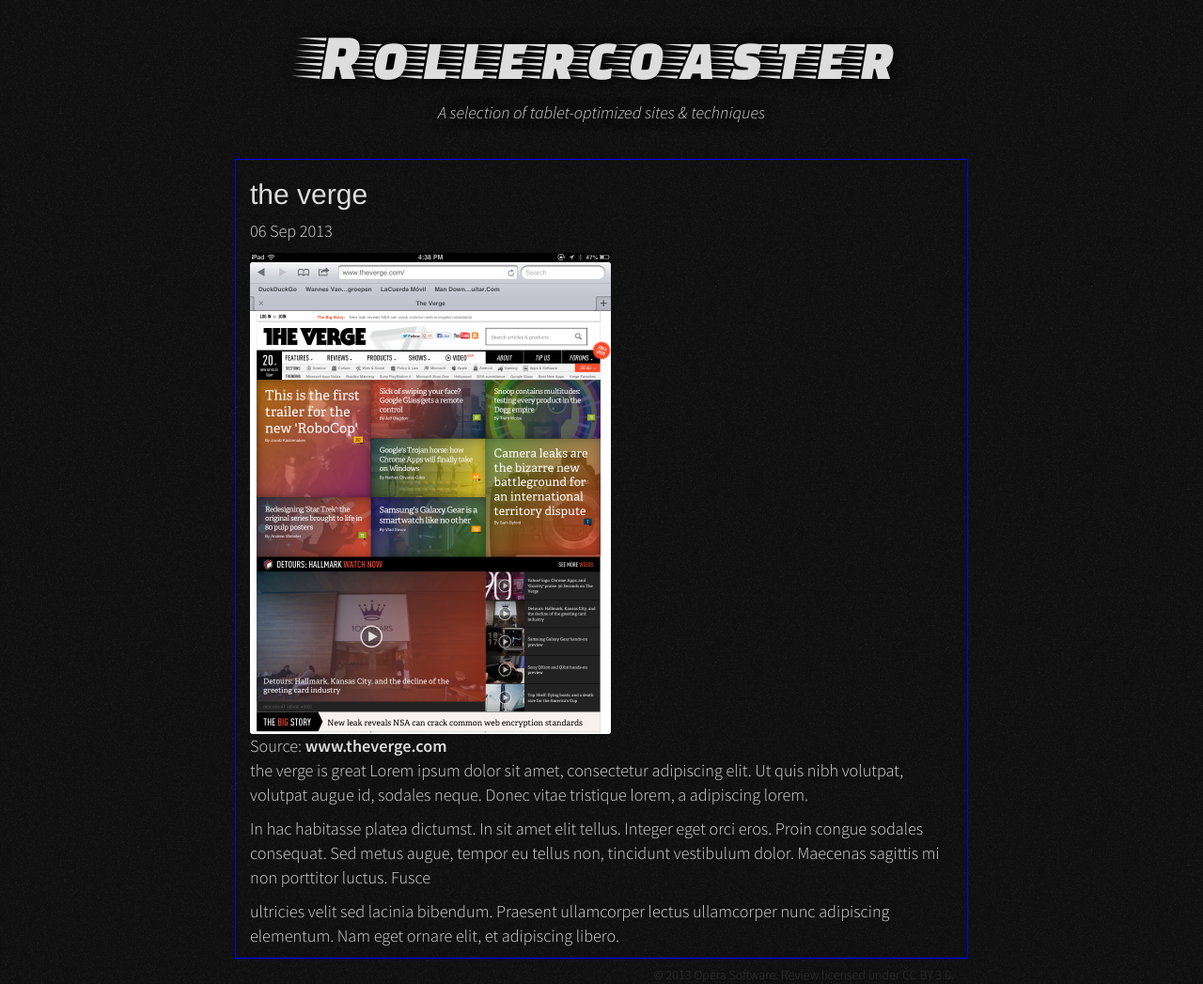
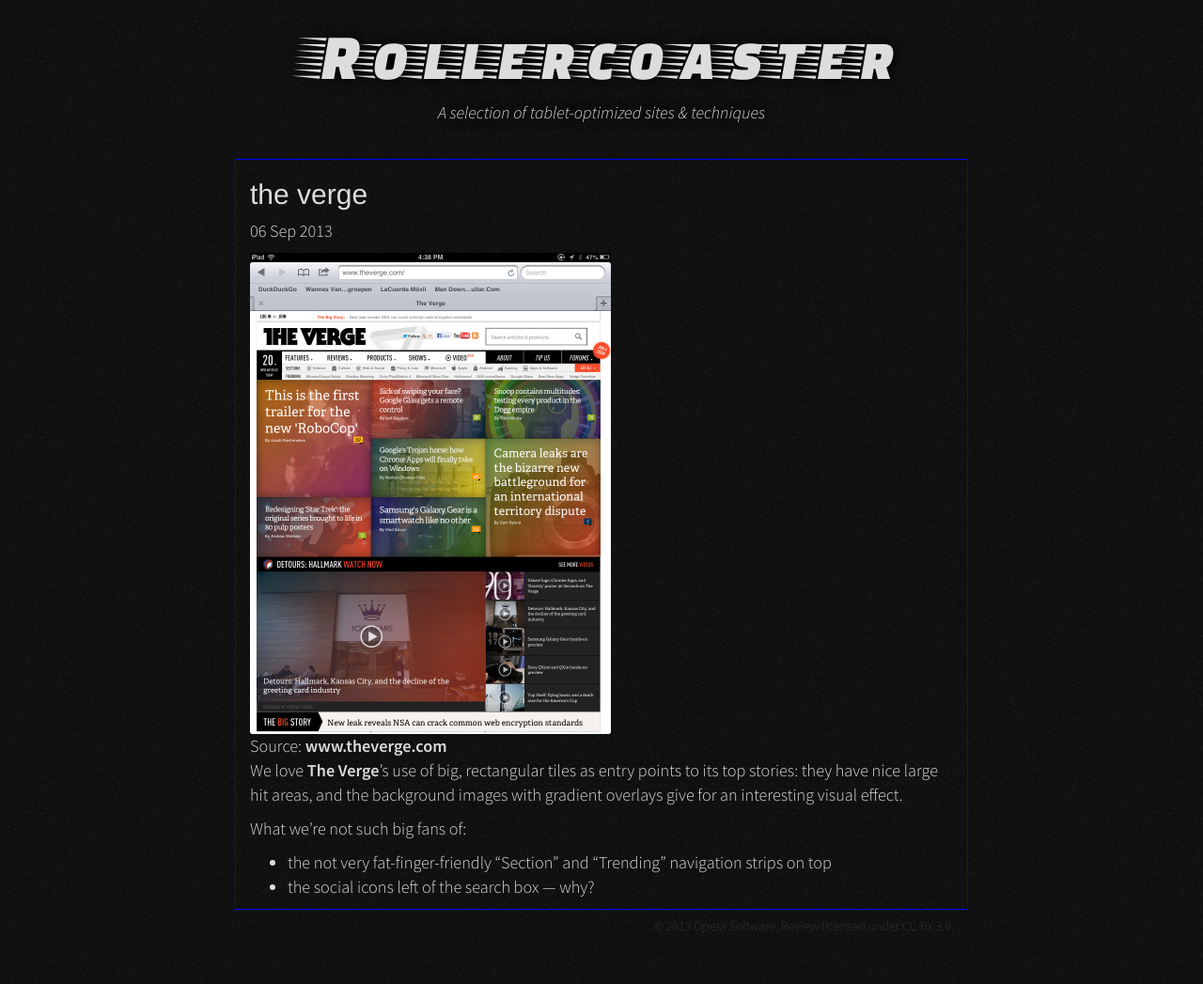
Before and after one commit to operasoftware/rollercoaster, a Jekyll site: the page built from _posts/2013-09-06-verge.md, in a window 1280 px wide. Shown: the whole page at 94% size. Built offline with Jekyll 4.4.1, drawn with Linux system fonts in a browser that asks for light colours; Markdown is read by kramdown in place of the engine named in the settings.

Commit message:
verge entry draft

```diff
--- a/_posts/2013-09-06-verge.md
+++ b/_posts/2013-09-06-verge.md
@@ -4,8 +4,9 @@
 image: verge.png
 website: www.theverge.com
 ---
-the verge is great Lorem ipsum dolor sit amet, consectetur adipiscing elit. Ut quis nibh volutpat, volutpat augue id, sodales neque. Donec vitae tristique lorem, a adipiscing lorem.
+We love [The Verge](http://theverge.com/)'s use of big, rectangular tiles as entry points to its top stories: they have nice large hit areas, and the background images with gradient overlays give for an interesting visual effect.
 
-In hac habitasse platea dictumst. In sit amet elit tellus. Integer eget orci eros. Proin congue sodales consequat. Sed metus augue, tempor eu tellus non, tincidunt vestibulum dolor. Maecenas sagittis mi non porttitor luctus. Fusce
+What we're not such big fans of:
 
-ultricies velit sed lacinia bibendum. Praesent ullamcorper lectus ullamcorper nunc adipiscing elementum. Nam eget ornare elit, et adipiscing libero.
+* the not very fat-finger-friendly "Section" and "Trending" navigation strips on top
+* the social icons left of the search box — why?
```
